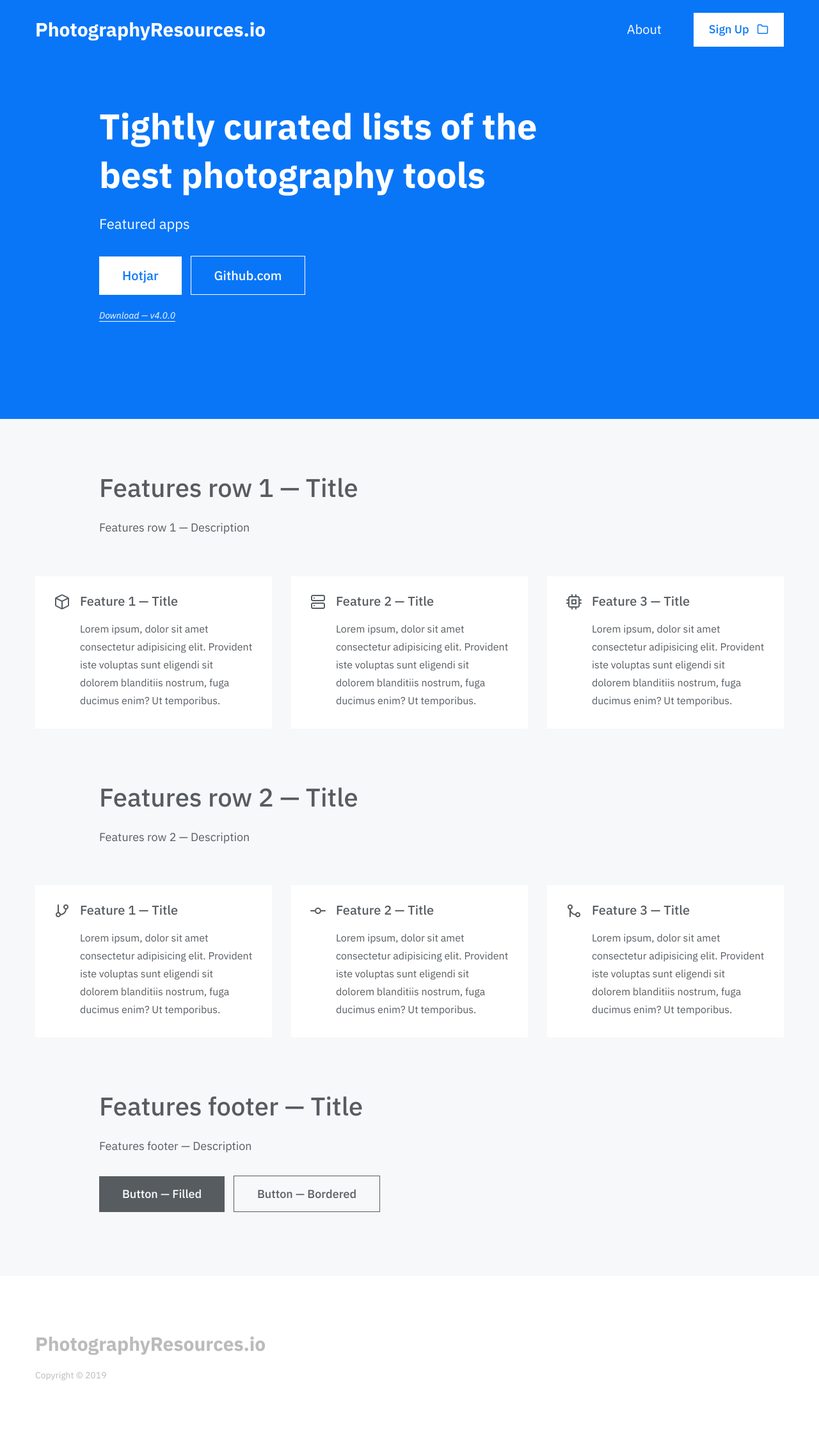
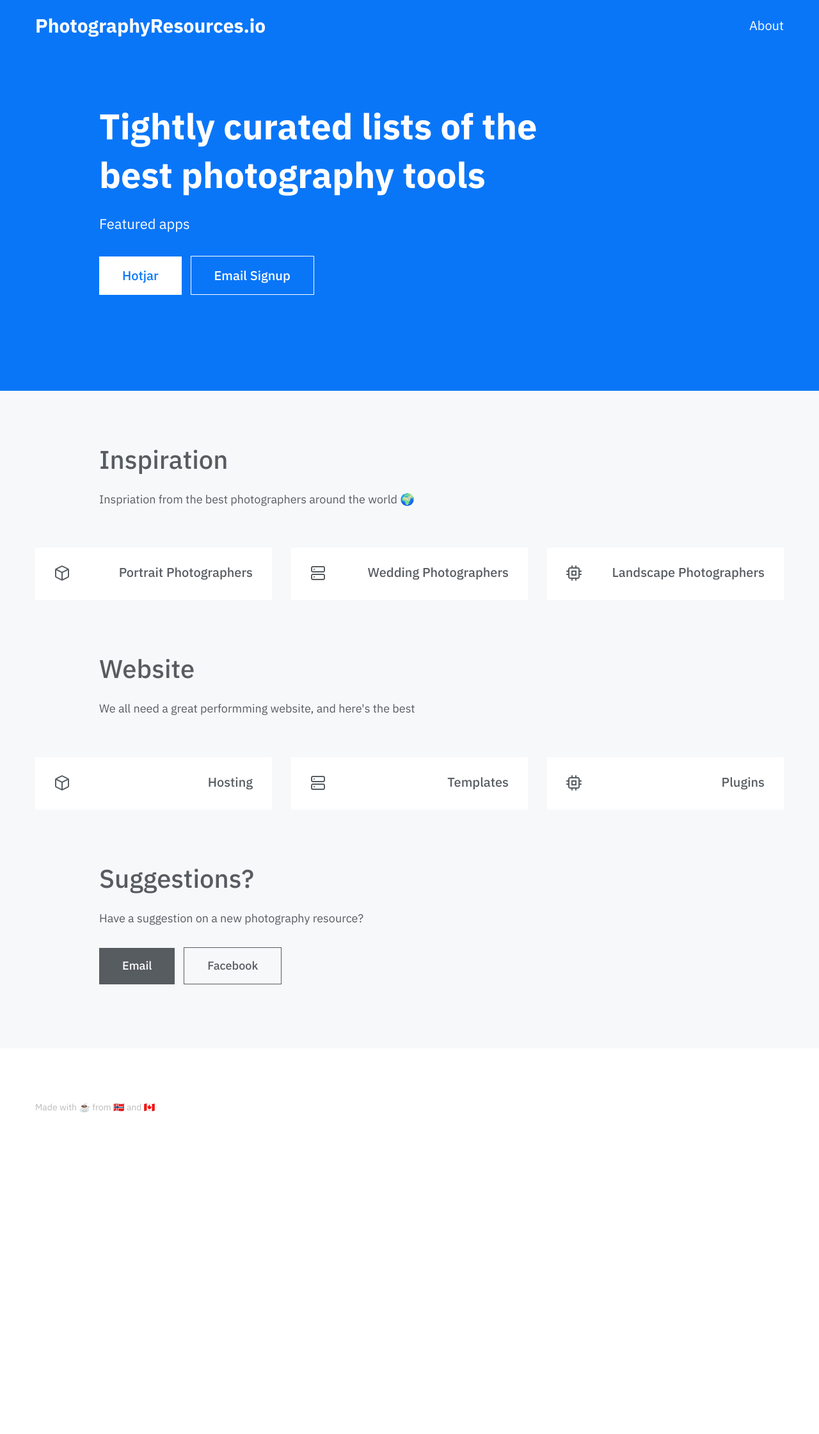
Before and after one commit to trollsterin/trollsterin.github.io, a Jekyll site: the page built from index.md, in a window 1280 px wide. Shown: the whole page at 64% size. Built offline with Jekyll 4.4.1, drawn with Linux system fonts in a browser that asks for light colours; some web fonts are replaced; after the commit the page ends 1823 px from its top, so only the background shows below that.

Commit message:
[homepage] add some template text (#2)
* add some template text

* test internal link with features

* add footer text

* remove documentation button

* hover color for feature card

```diff
--- a/_config.yml
+++ b/_config.yml
@@ -13,15 +13,15 @@ dox:
             #   item_url: /
             - item_name: About
               item_url: /about
-        cta:
-            label: Sign Up
-            url: /documentation
-            icon: folder # Choose from 266 icons in "Feather" icon set, list of all icons is available here - https://feathericons.com
+        # cta:
+        #     label: Sign Up
+        #     url: /documentation
+        #     icon: folder # Choose from 266 icons in "Feather" icon set, list of all icons is available here - https://feathericons.com
     footer:
         logo:
-            text: PhotographyResources.io
+            text:
             image:
-        text: Copyright &copy; 2019
+        text: Made with ☕️ from 🇳🇴 and 🇨🇦
     google_analytics:
         tracking_code: # Add your Google Analytics tracking code to activate Google Analytics
     comments:
--- a/index.md
+++ b/index.md
@@ -1,7 +1,7 @@
 ---
 # Page settings
 layout: homepage # Choose layout: "default", "homepage" or "documentation-archive"
-title: # Define a title of your page
+title: Best photography tools and resources # Define a title of your page
 description: # Define a description of your page
 keywords: # Define keywords for search engines
 
@@ -16,52 +16,57 @@ hero:
           external_url: true # Set to "false" if you're pointing to inner page
           style: filled # Choose style: "filled" or "bordered"
           icon:  # Choose from 266 icons in "Feather" icon set, list of all icons is available here - https://feathericons.com
-        - label: Github.com
+        - label: Email Signup
           url: https://www.github.com
           external_url: true
           style: bordered
           icon:
-    download_link: # Set small download link placed below buttons
-        label: Download — v4.0.0
-        url: https://example.com
+    # download_link: # Set small download link placed below buttons
+    #     label: Download — v4.0.0
+    #     url: https://example.com
 
 # Features section
 features:
     rows: # Add feature rows below, there are examples with all available options
-        - title: Features row 1 — Title
-          description: Features row 1 — Description
+        - title: Inspiration
+          description: Inspriation from the best photographers around the world 🌍
           grid: # Add feature grid items below, there are examples with all available options
-              - title: Feature 1 — Title
-                description: Lorem ipsum, dolor sit amet consectetur adipisicing elit. Provident iste voluptas sunt eligendi sit dolorem blanditiis nostrum, fuga ducimus enim? Ut temporibus.
+              - title: Portrait Photographers
+                url: www.google.com
+                external_url: true
+                # description:
                 icon: box # Choose from 266 icons in "Feather" icon set, list of all icons is available here - https://feathericons.com
-              - title: Feature 2 — Title
-                description: Lorem ipsum, dolor sit amet consectetur adipisicing elit. Provident iste voluptas sunt eligendi sit dolorem blanditiis nostrum, fuga ducimus enim? Ut temporibus.
+              - title: Wedding Photographers
+                url: /documentation
+                # description:
                 icon: server
-              - title: Feature 3 — Title
-                description: Lorem ipsum, dolor sit amet consectetur adipisicing elit. Provident iste voluptas sunt eligendi sit dolorem blanditiis nostrum, fuga ducimus enim? Ut temporibus.
+              - title: Landscape Photographers
+                # description:
                 icon: cpu
-        - title: Features row 2 — Title
-          description: Features row 2 — Description
-          grid:
-              - title: Feature 1 — Title
-                description: Lorem ipsum, dolor sit amet consectetur adipisicing elit. Provident iste voluptas sunt eligendi sit dolorem blanditiis nostrum, fuga ducimus enim? Ut temporibus.
-                icon: git-branch
-              - title: Feature 2 — Title
-                description: Lorem ipsum, dolor sit amet consectetur adipisicing elit. Provident iste voluptas sunt eligendi sit dolorem blanditiis nostrum, fuga ducimus enim? Ut temporibus.
-                icon: git-commit
-              - title: Feature 3 — Title
-                description: Lorem ipsum, dolor sit amet consectetur adipisicing elit. Provident iste voluptas sunt eligendi sit dolorem blanditiis nostrum, fuga ducimus enim? Ut temporibus.
-                icon: git-merge
+        - title: Website
+          description: We all need a great performming website, and here's the best
+          grid: # Add feature grid items below, there are examples with all available options
+              - title: Hosting
+                url: www.google.com
+                external_url: true
+                # description:
+                icon: box # Choose from 266 icons in "Feather" icon set, list of all icons is available here - https://feathericons.com
+              - title: Templates
+                # description:
+                icon: server
+              - title: Plugins
+                # description:
+                icon: cpu
     footer: # Set features section footer variables
-        title: Features footer — Title
-        description: Features footer — Description
+        title: Suggestions?
+        description: Have a suggestion on a new photography resource?
         buttons: # Add buttons below, there are examples with all available options
-            - label: Button — Filled
+            - label: Email
               url: http://example.com
               external_url: true # Set to "false" if you're pointing to inner page
               style: filled # Choose style: "filled" or "bordered"
               icon: # Choose from 266 icons in "Feather" icon set, list of all icons is available here - https://feathericons.com
-            - label: Button — Bordered
+            - label: Facebook
               url: /documentation
               external_url: false
               style: bordered
--- a/troll-theme/_sass/components/_feature-card.scss
+++ b/troll-theme/_sass/components/_feature-card.scss
@@ -18,6 +18,10 @@
 	@include media-breakpoint-up(md) {
 		padding: 1.5625rem 1.875rem .625rem 1.875rem;
 	}
+}
+
+.c-feature-card:hover {
+	background-color: yellow
 }
 
 .c-feature-card--large {
```
